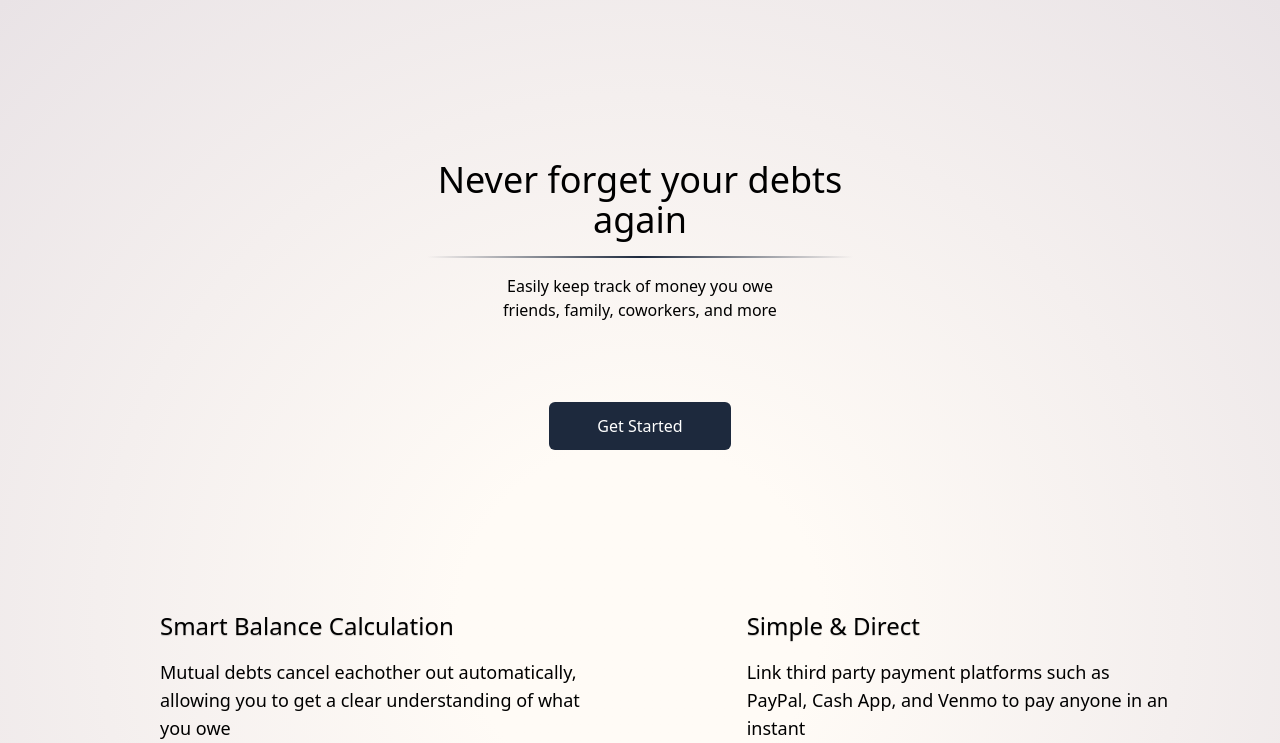
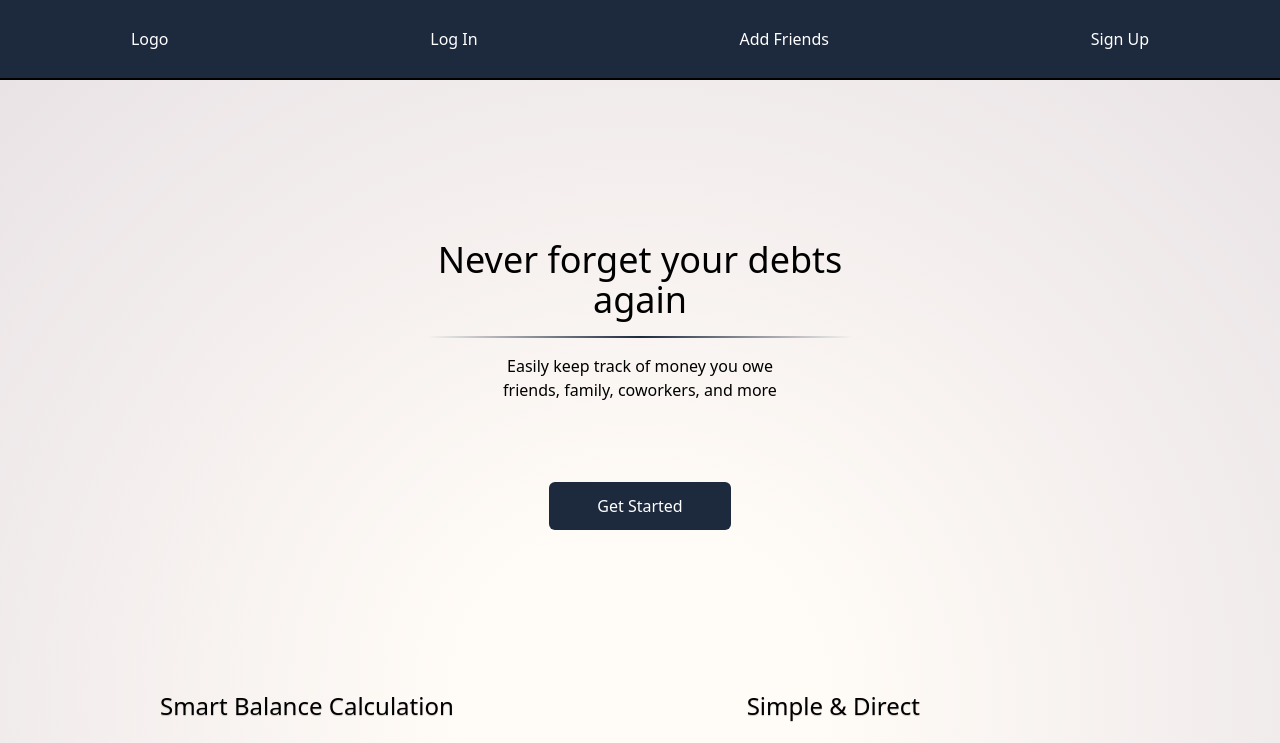
Before and after one commit to Oasis-NEU/f25-group-25, a React (Vite) app: page / in a window 1280 px wide. Shown: the top 743 px of the page. Built offline with nearby package versions, Linux system fonts and the light colour scheme.

Commit message:
Login_navbar

```diff
--- a/src/pages/landing.jsx
+++ b/src/pages/landing.jsx
@@ -1,8 +1,8 @@
 import { Link } from "react-router-dom"
-import NavBar from "../navbar"
+import LoginNavBar from "../login_navbar"
 
 function Landing() {
-    return <div className="flex flex-col bg-radial from-[#fffbf6] from-20% to-offwhite">
+    return <div><LoginNavBar/><div className="flex flex-col bg-radial from-[#fffbf6] from-20% to-offwhite">
         {/* <NavBar></NavBar> */}
         <div className="flex flex-col align-middle justify-center mt-40 text-center">
             <h1 className="text-4xl font-sans text-wrap w-1/3 m-auto">
@@ -31,6 +31,7 @@ function Landing() {
             </div>
         </div>
     </div>
+    </div>
 }
 
 export default Landing
```
